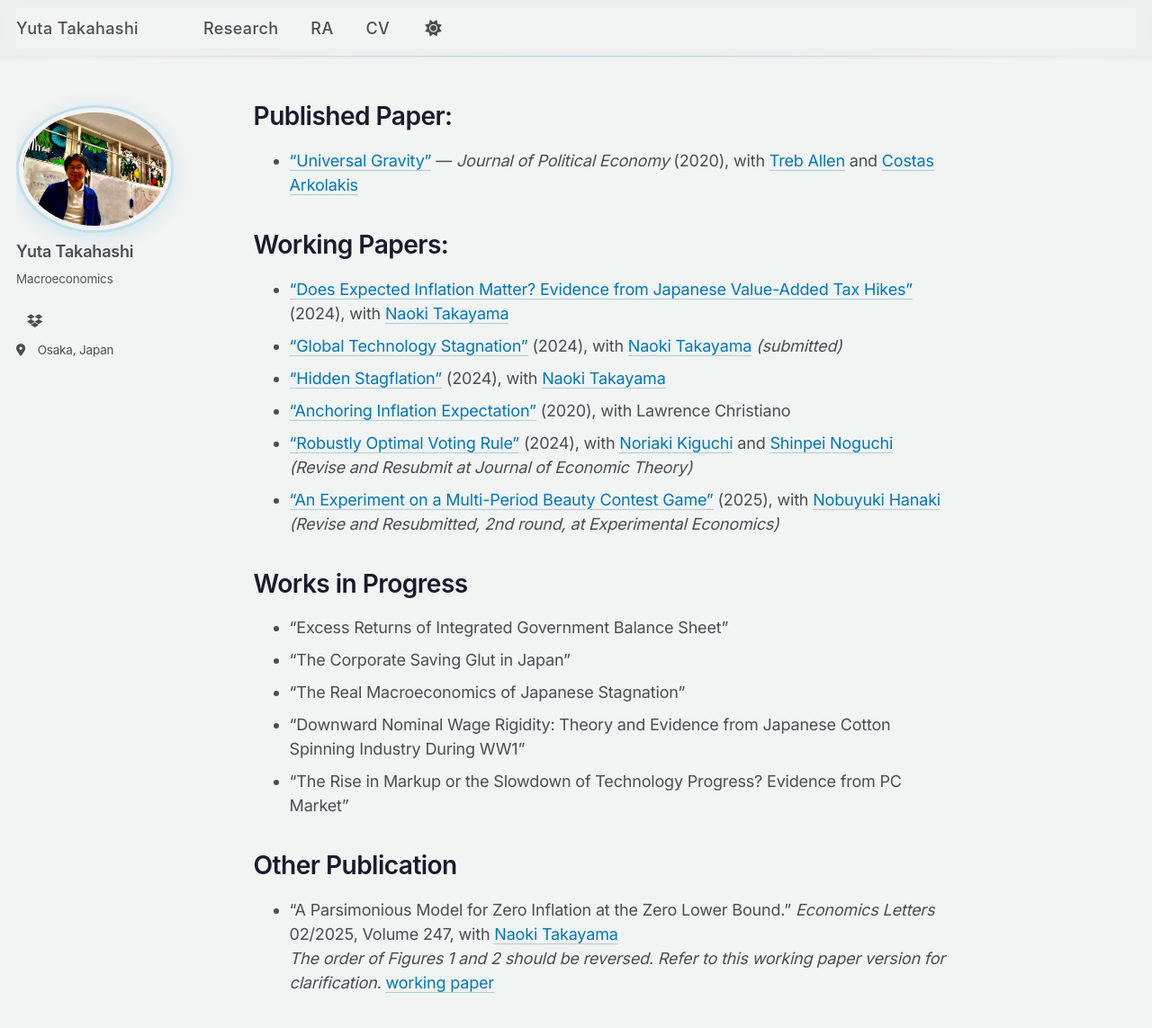
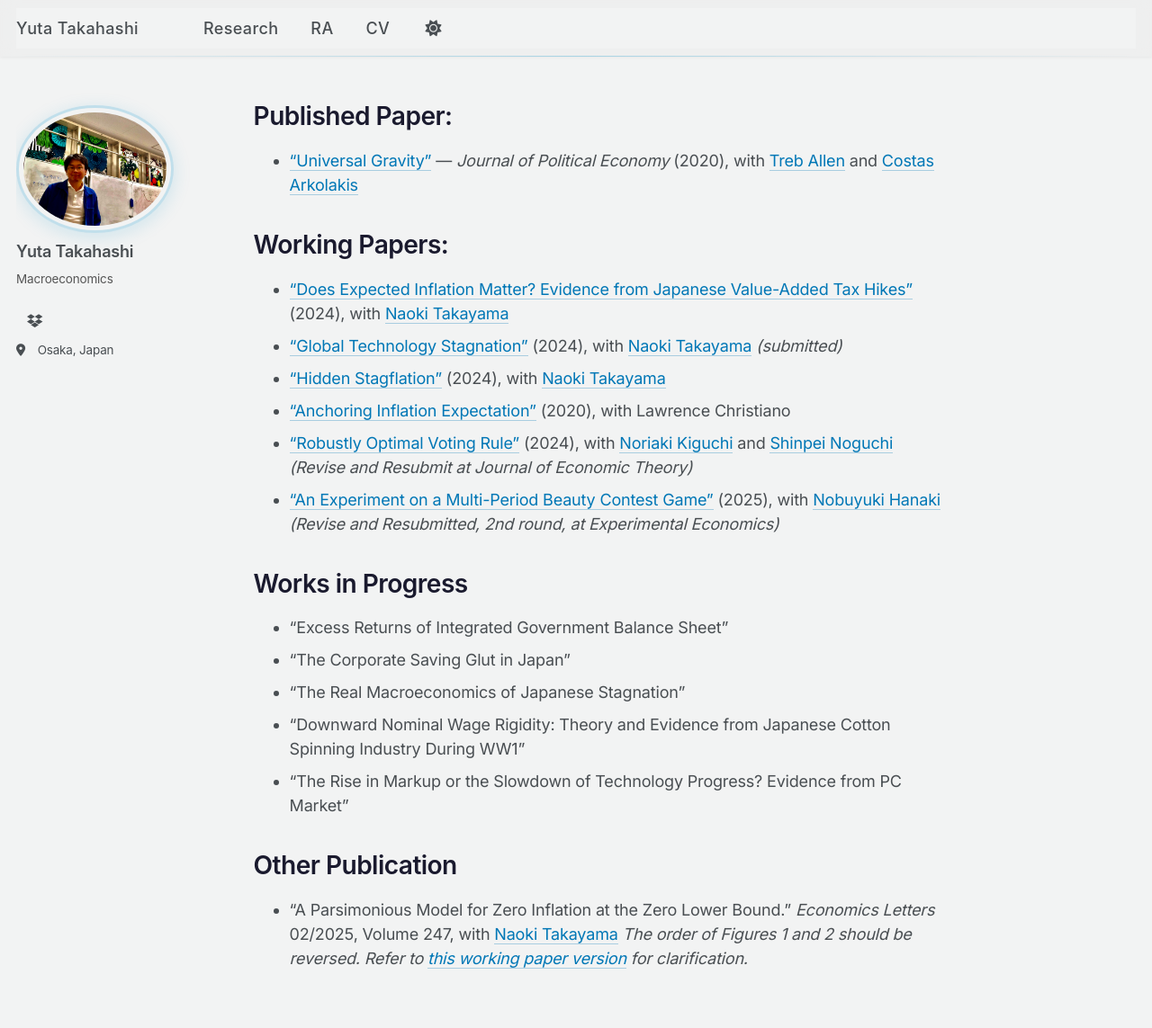
Before and after one commit to yuta-takahashi-1211/yuta-takahashi-1211.github.io, a Jekyll site: the page built from _pages/research.md, in a window 1280 px wide and 1286 px high. Shown: the top 1143 px of the window at 90% size. Built offline with Jekyll 4.4.1, drawn with Linux system fonts in a browser that asks for light colours.

Commit message:
Fix working paper link for Economics Letters publication
- Make "this working paper version" a clickable link to Dropbox PDF
- Remove redundant "[working paper](#)" text at the end

```diff
--- a/_pages/research.md
+++ b/_pages/research.md
@@ -32,4 +32,4 @@ author_profile: true
 
 # Other Publication
 - "A Parsimonious Model for Zero Inflation at the Zero Lower Bound." *Economics Letters* 02/2025, Volume 247, with [Naoki Takayama](#)
-  *The order of Figures 1 and 2 should be reversed. Refer to this working paper version for clarification.* [working paper](#)
+  *The order of Figures 1 and 2 should be reversed. Refer to [this working paper version](https://www.dropbox.com/scl/fi/jlc8bozhgydxanm2rim0w/manucriptMildDeflationWed.pdf?rlkey=f92fxeruvpq04cowsq7lvvt96&dl=0) for clarification.*
```
